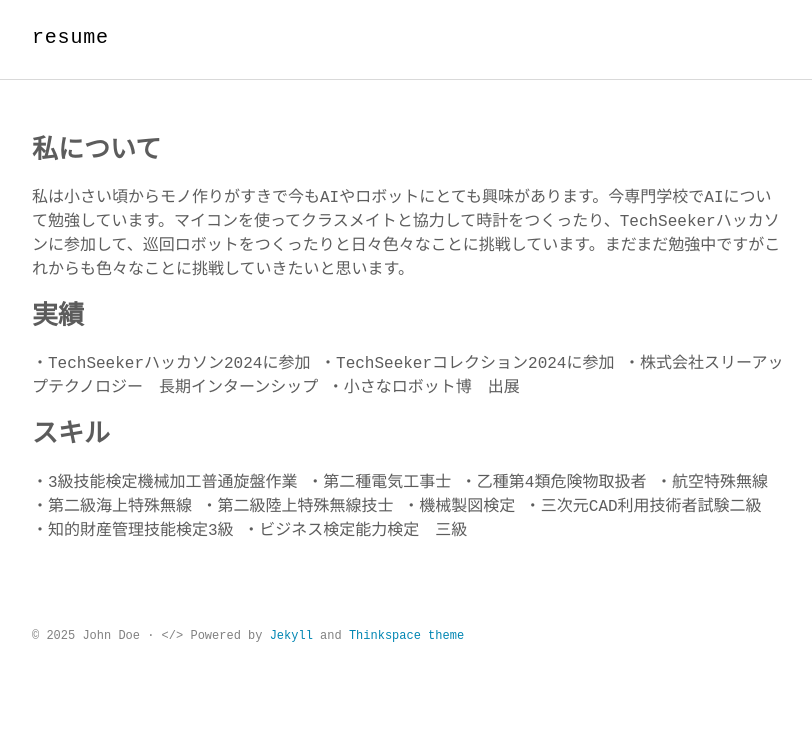
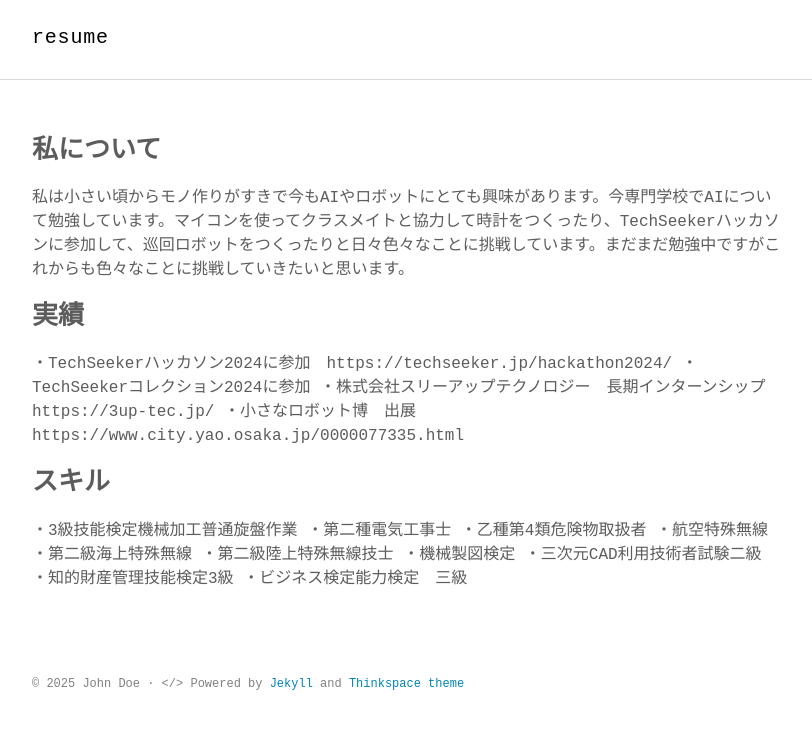
Before and after one commit to kairi1091/resume, a Jekyll site: the page built from index.md, in a window 1280 px wide. Shown: the top 729 px of the page, without its empty margins (232-1044 px from the left). Built offline with Jekyll 4.4.1, drawn with Linux system fonts in a browser that asks for light colours; some web fonts are replaced; part of the change alters nothing that is shown.

Commit message:
URL追加

```diff
--- a/index.md
+++ b/index.md
@@ -5,10 +5,10 @@ title: Portfolio
 ## 私について
 私は小さい頃からモノ作りがすきで今もAIやロボットにとても興味があります。今専門学校でAIについて勉強しています。マイコンを使ってクラスメイトと協力して時計をつくったり、TechSeekerハッカソンに参加して、巡回ロボットをつくったりと日々色々なことに挑戦しています。まだまだ勉強中ですがこれからも色々なことに挑戦していきたいと思います。
 ## 実績
-・TechSeekerハッカソン2024に参加
+・TechSeekerハッカソン2024に参加　https://techseeker.jp/hackathon2024/
 ・TechSeekerコレクション2024に参加
-・株式会社スリーアップテクノロジー　長期インターンシップ
-・小さなロボット博　出展
+・株式会社スリーアップテクノロジー　長期インターンシップ　https://3up-tec.jp/
+・小さなロボット博　出展　https://www.city.yao.osaka.jp/0000077335.html
 ## スキル
 ・3級技能検定機械加工普通旋盤作業
 ・第二種電気工事士
```
